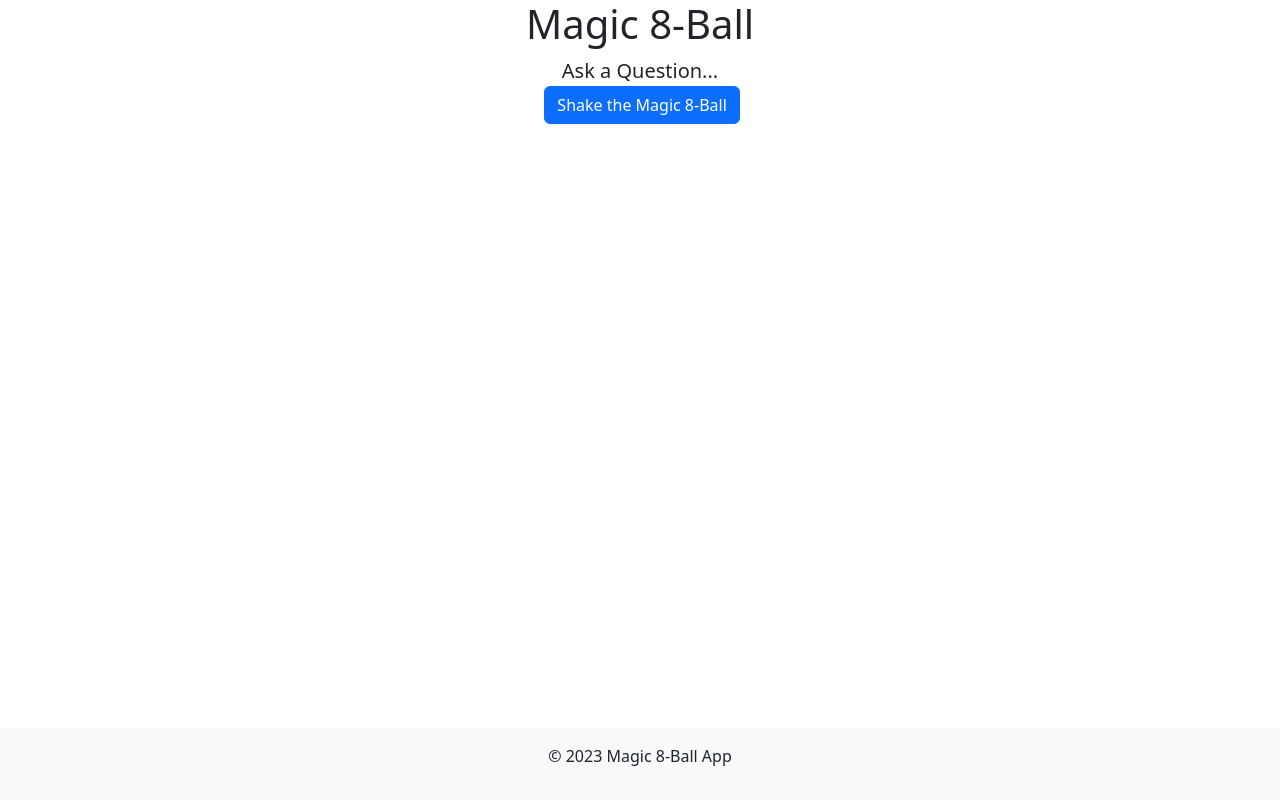
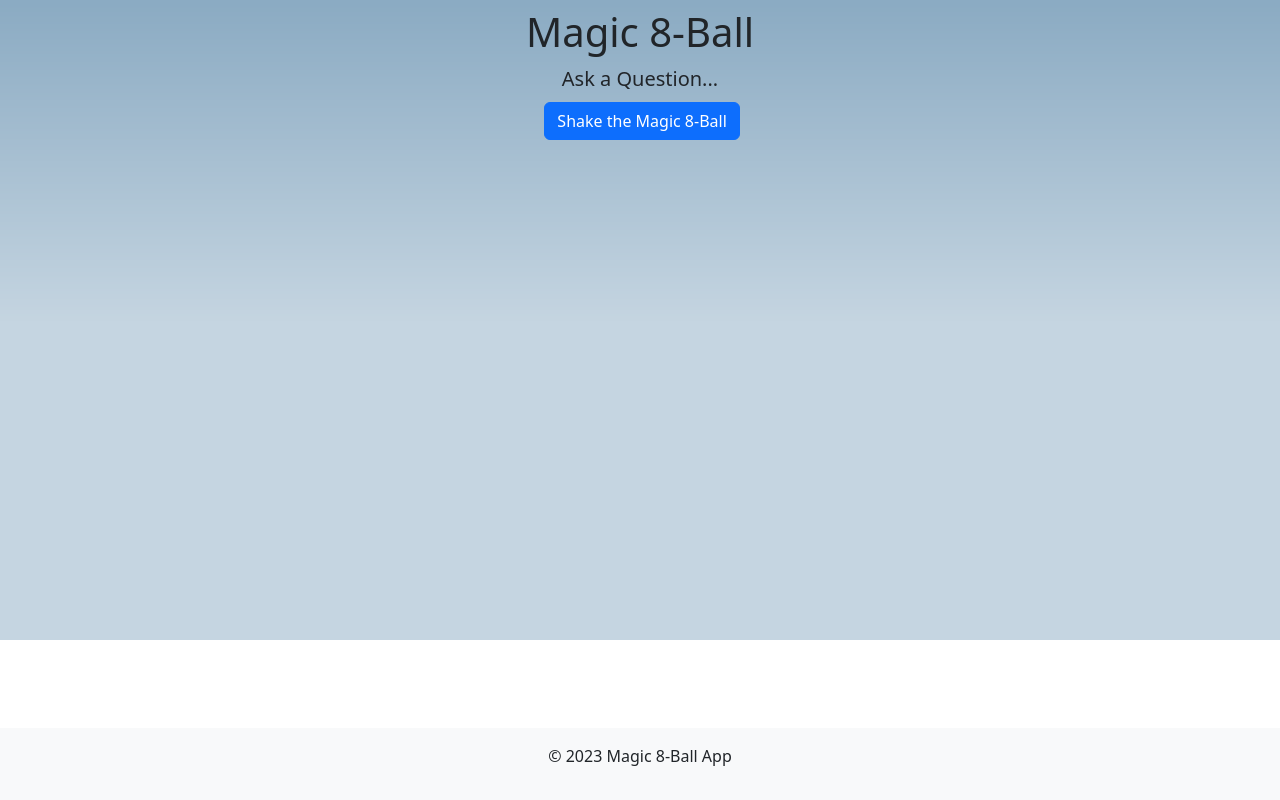
Before and after one commit to MatthewPass24/Magic-8Ball, a plain HTML site: page index.html in a window 1280 px wide. Drawn offline with nearby package versions, Linux system fonts and the light colour scheme.

Commit message:
added background

```diff
--- a/index.html
+++ b/index.html
@@ -22,12 +22,14 @@
   <body class="">
 
     <div id="magic-8-ball" class="container text-center my-auto">
-
-        <h1>Magic 8-Ball</h1>
+        <h1 class="mt-2">Magic 8-Ball</h1>
         <div class="lead" id="response-text">Ask a Question...</div>
         <img src="images/magic-ball.png" alt="" id="response-image" class="img-fluid mb-4">
-        <button onclick="shakeMagic8Ball()" class="btn btn-primary">Shake the Magic 8-Ball</button>
+        <button onclick="shakeMagic8Ball()" class="btn btn-primary mt-2">Shake the Magic 8-Ball</button>
     </div>
+
+
+
 
 
     <footer class="bg-light py-3 text-center mt-auto fixed-bottom">
--- a/script.js
+++ b/script.js
@@ -3,7 +3,7 @@ function shakeMagic8Ball(){
     if (question === null) {
         document.getElementById('response-text').innerText = 'Please ask a question'
         document.getElementById('response-text').classList = 'Display text-danger'
-        document.getElementById('response-image').src = '#BAD/BROKENIMAGE' //Fix this later//
+        document.getElementById('response-image').src = 'images/Graduated_Blue_Background.png' //Fix this later//
         return
     }
 
@@ -18,42 +18,42 @@ function shakeMagic8Ball(){
     switch (randomNumber){
         case 0:
             answer = "Yes"
-            image = "yes-image.jpg" //change this!!
+            image = "images/Graduated_Blue_Background.png" //change this!!
             color = "text-success"
             break;
         case 1:
             answer = "No"
-            image = "no-image.jpg" //change this!!
+            image = "images/Graduated_Blue_Background.png" //change this!!
             color = "text-danger"
             break;
         case 2:
             answer = "Ask again later"
-            image = "later-image.jpg" //change this!!
+            image = "images/Graduated_Blue_Background.png" //change this!!
             color = "text-secondary"
             break;
         case 3:
             answer = "Maybe"
-            image = "later-image.jpg" //change this!!
+            image = "images/Graduated_Blue_Background.png" //change this!!
             color = "text-warning"
             break;
         case 4:
             answer = "Do not count on it"
-            image = "later-image.jpg" //change this!!
+            image = "images/Graduated_Blue_Background.png" //change this!!
             color = "text-muted"
             break;
         case 5:
             answer = "My sources say it is likely"
-            image = "later-image.jpg" //change this!!
+            image = "images/Graduated_Blue_Background.png" //change this!!
             color = "text-muted"
             break;
         case 6:
             answer = 'Outlook not so good'
-            image = "later-image.jpg" //change this!!
+            image = "images/Graduated_Blue_Background.png" //change this!!
             color = "text-danger"
             break;
         case 7:
             answer = 'Signs point to yes'
-            image = "later-image.jpg" //change this!!
+            image = "images/Graduated_Blue_Background.png" //change this!!
             color = "text-success"
             break;
         default:
--- a/style.css
+++ b/style.css
@@ -1,3 +1,5 @@
 body {
-    background-image: url('images/wood.jpg');
+    background-image: url('images/Graduated_Blue_Background.png');
+    background-size: cover;
+    background-repeat: no-repeat;
 }
```
Also changed, not shown: images/Graduated_Blue_Background.png (added).
